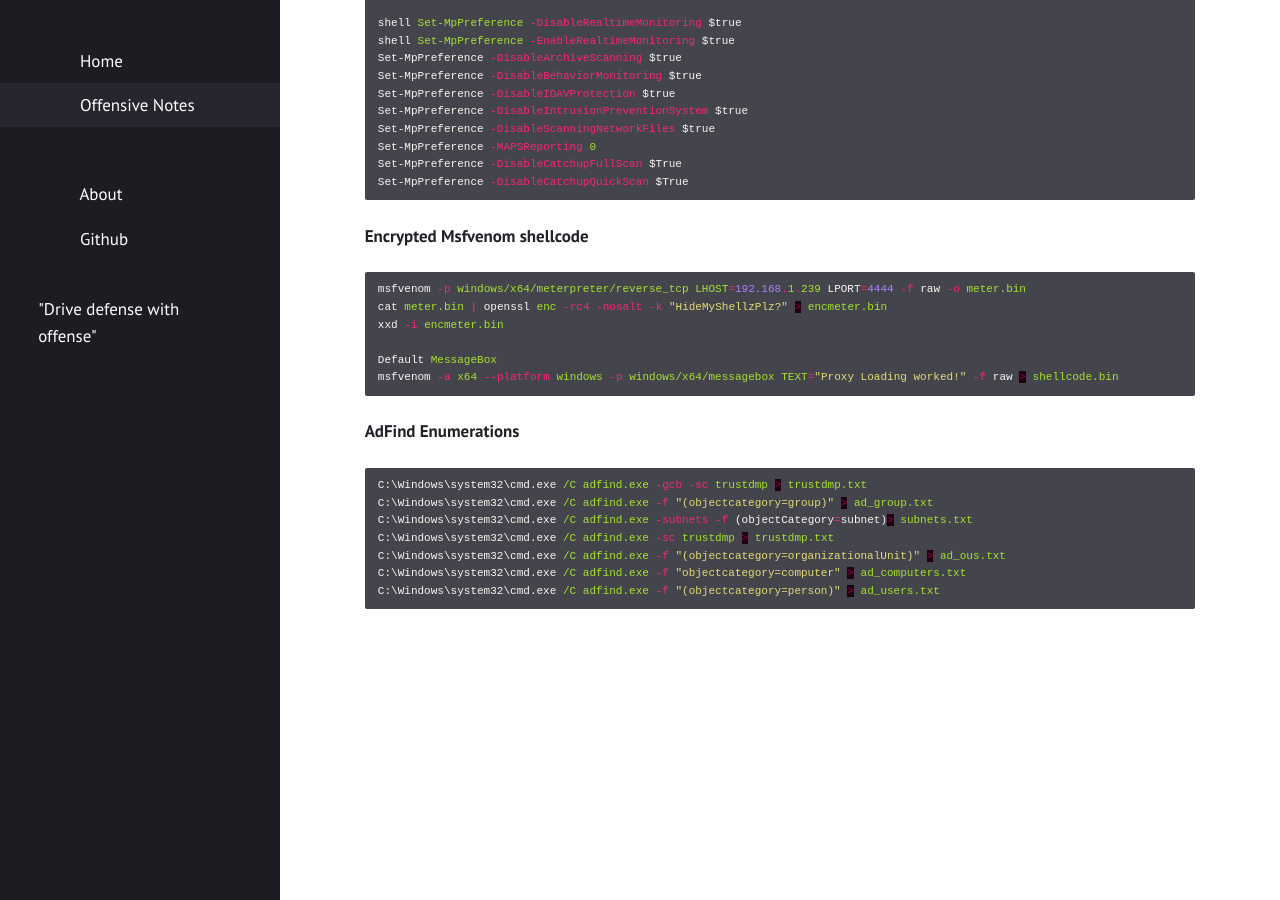
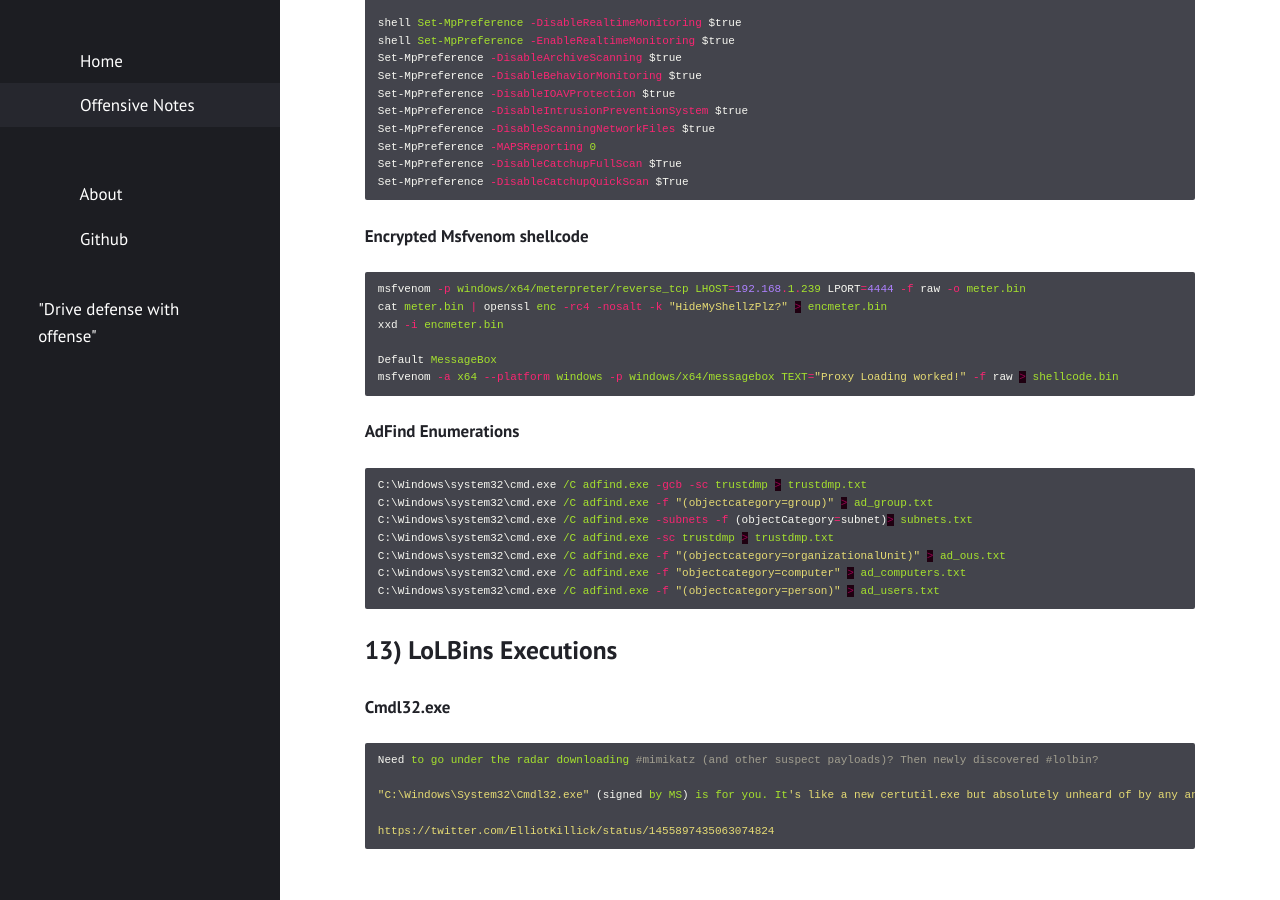
Before and after one commit to Fil88/Fil88.github.io, a Jekyll site: the page built from offensive-notes.md, in a window 1280 px wide and 900 px high, scrolled down 10854 px. Built offline with Jekyll 4.4.1, drawn with Linux system fonts in a browser that asks for light colours.

Commit message:
Update offensive-notes.md

````diff
--- a/offensive-notes.md
+++ b/offensive-notes.md
@@ -560,3 +560,15 @@ C:\Windows\system32\cmd.exe /C adfind.exe -f "(objectcategory=organizationalUnit
 C:\Windows\system32\cmd.exe /C adfind.exe -f "objectcategory=computer" > ad_computers.txt
 C:\Windows\system32\cmd.exe /C adfind.exe -f "(objectcategory=person)" > ad_users.txt
 ```
+
+## 13) LoLBins Executions
+
+#### Cmdl32.exe
+
+```powershell
+Need to go under the radar downloading #mimikatz (and other suspect payloads)? Then newly discovered #lolbin?
+
+"C:\Windows\System32\Cmdl32.exe" (signed by MS) is for you. It's like a new certutil.exe but absolutely unheard of by any antivirus software!
+
+https://twitter.com/ElliotKillick/status/1455897435063074824
+```
````
